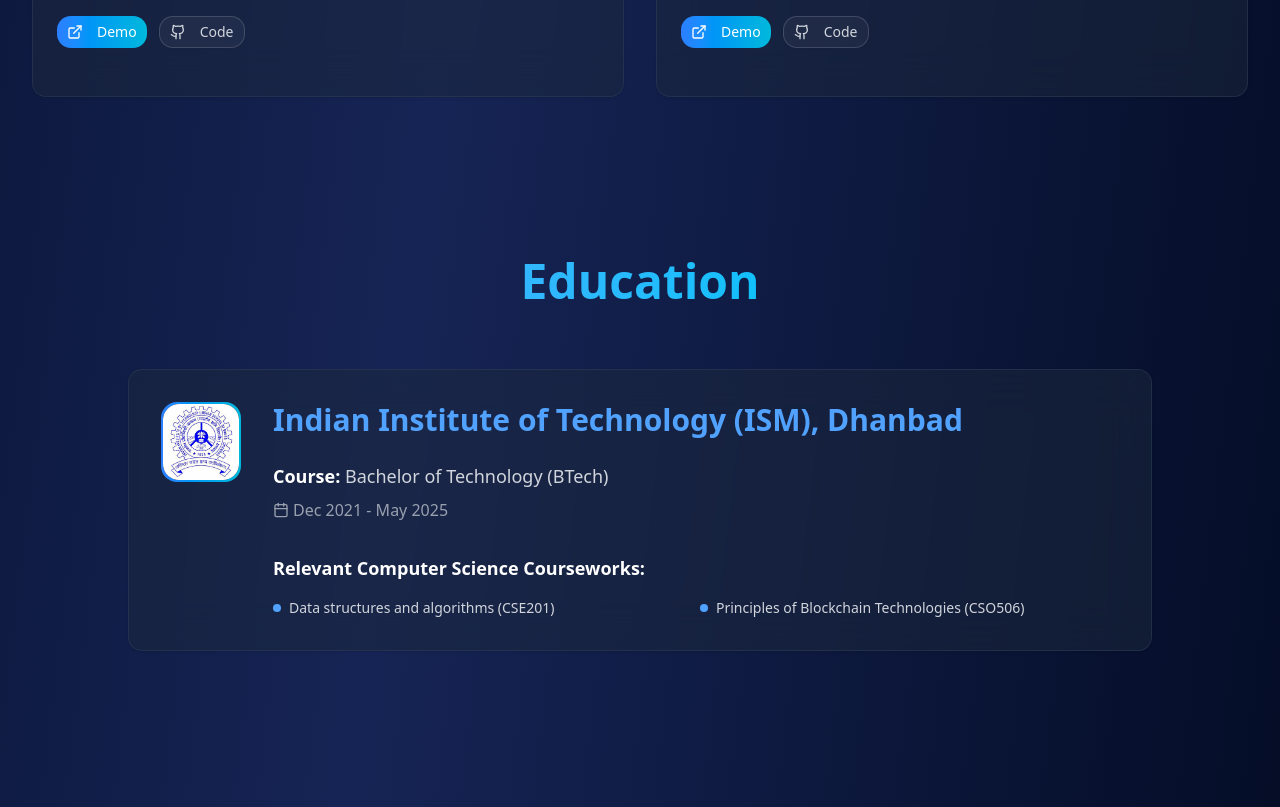
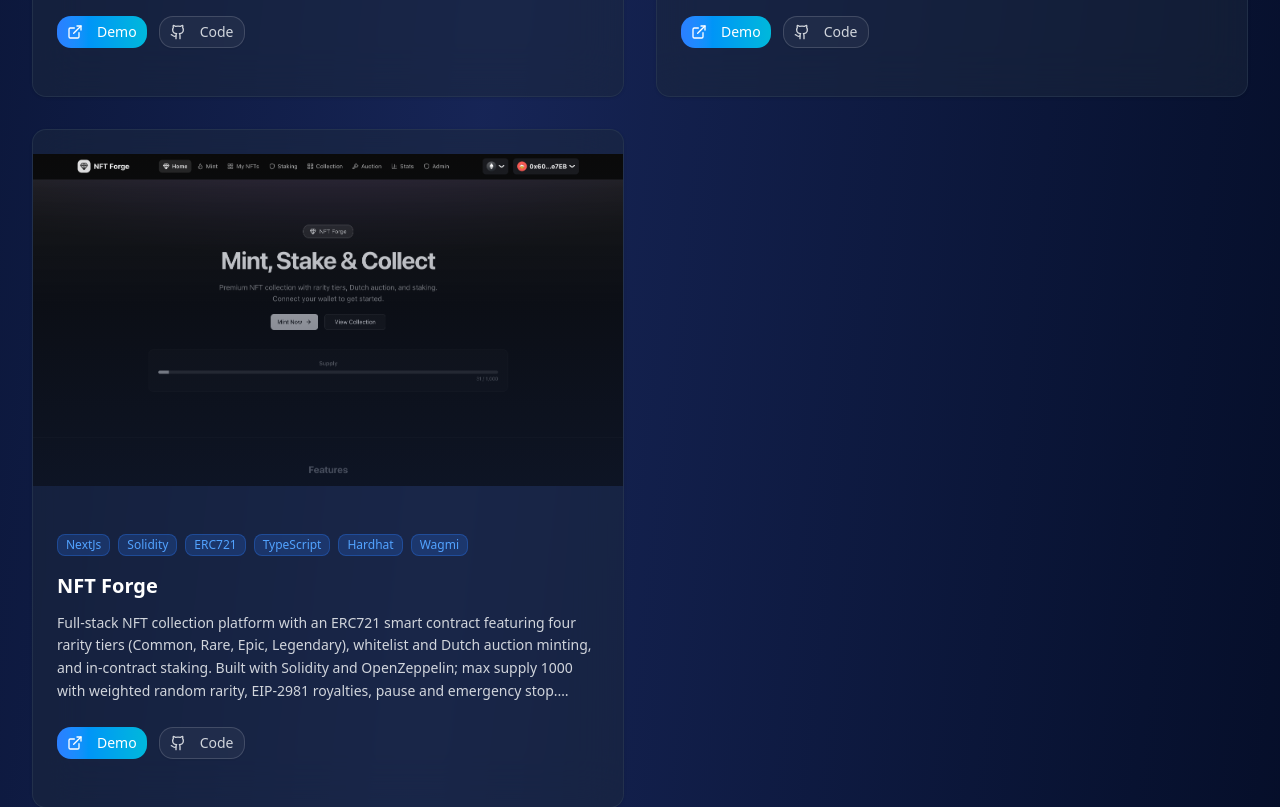
Before and after one commit to anumukul/web3-portfolio, a Next.js app: page / in a window 1280 px wide. Shown: the part 6880-7687 px from the top of the page. Built offline with nearby package versions, Linux system fonts and the light colour scheme.

Commit message:
feat:added the NFTForge project

```diff
--- a/src/app/page.tsx
+++ b/src/app/page.tsx
@@ -194,6 +194,15 @@ export default function Portfolio() {
       demo: "https://uniswap-v1-clone-ruby.vercel.app/",
       github: "https://github.com/anumukul/Uniswap-v1-Clone",
       tags: ["NextJs", "Solidity", "Ethereum", "DeFi", "TypeScript", "Wagmi"],
+    },
+    {
+      title: "NFT Forge",
+      description:
+        "Full-stack NFT collection platform with an ERC721 smart contract featuring four rarity tiers (Common, Rare, Epic, Legendary), whitelist and Dutch auction minting, and in-contract staking. Built with Solidity and OpenZeppelin; max supply 1000 with weighted random rarity, EIP-2981 royalties, pause and emergency stop. Next.js frontend (App Router, TypeScript, Tailwind, shadcn/ui) with RainbowKit/Wagmi for wallet connection, pages for mint (public/whitelist/auction), my NFTs, staking, collection, auction, stats, and owner admin dashboard. Deployed on Sepolia.",
+      image: "/NFTForge.png?height=200&width=400",
+      demo: "https://nft-forge-six.vercel.app/",
+      github: "https://github.com/anumukul/NFTForge",
+      tags: ["NextJs", "Solidity", "ERC721", "TypeScript", "Hardhat", "Wagmi"],
     },
 
 
```
Also changed, not shown: public/NFTForge.png (added).
